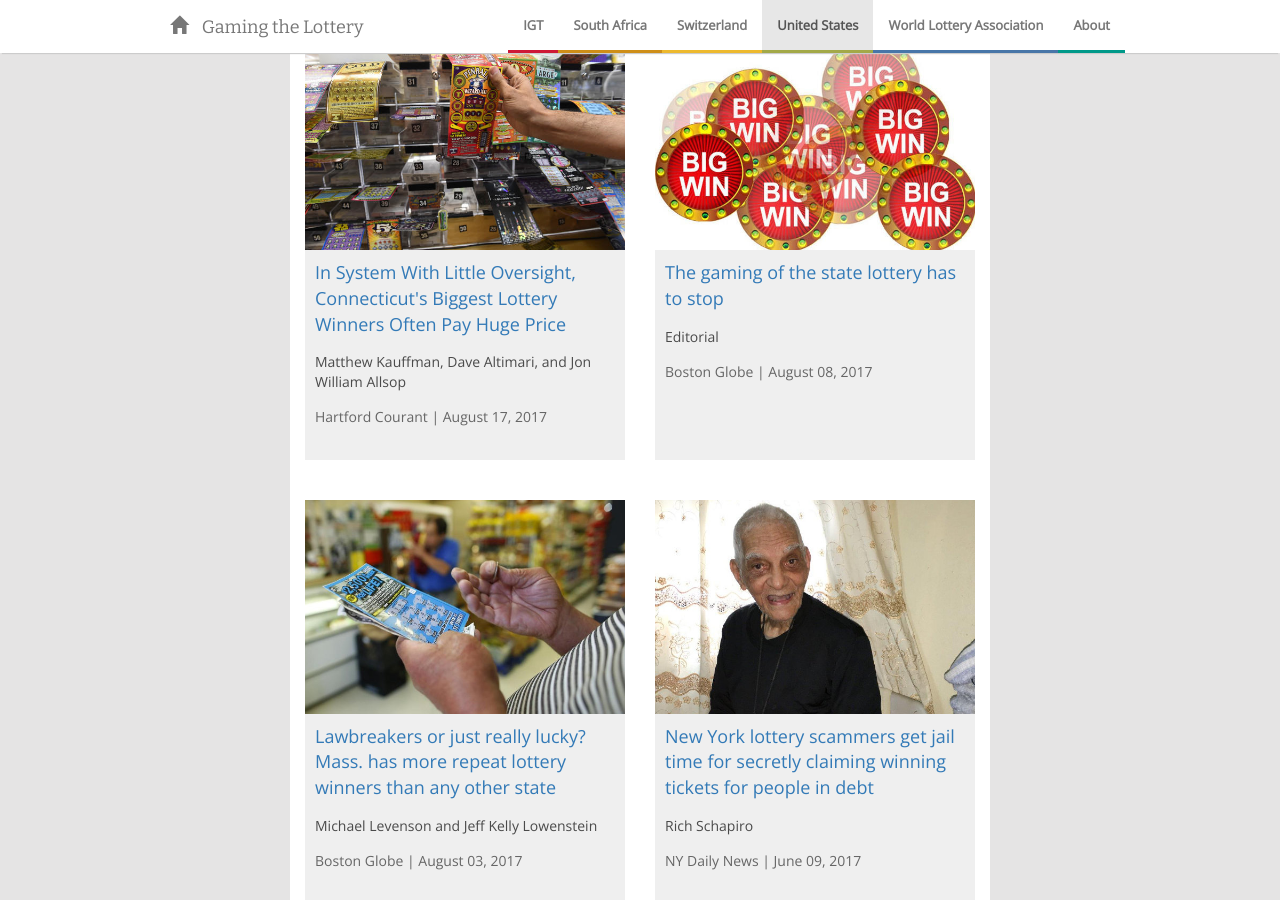
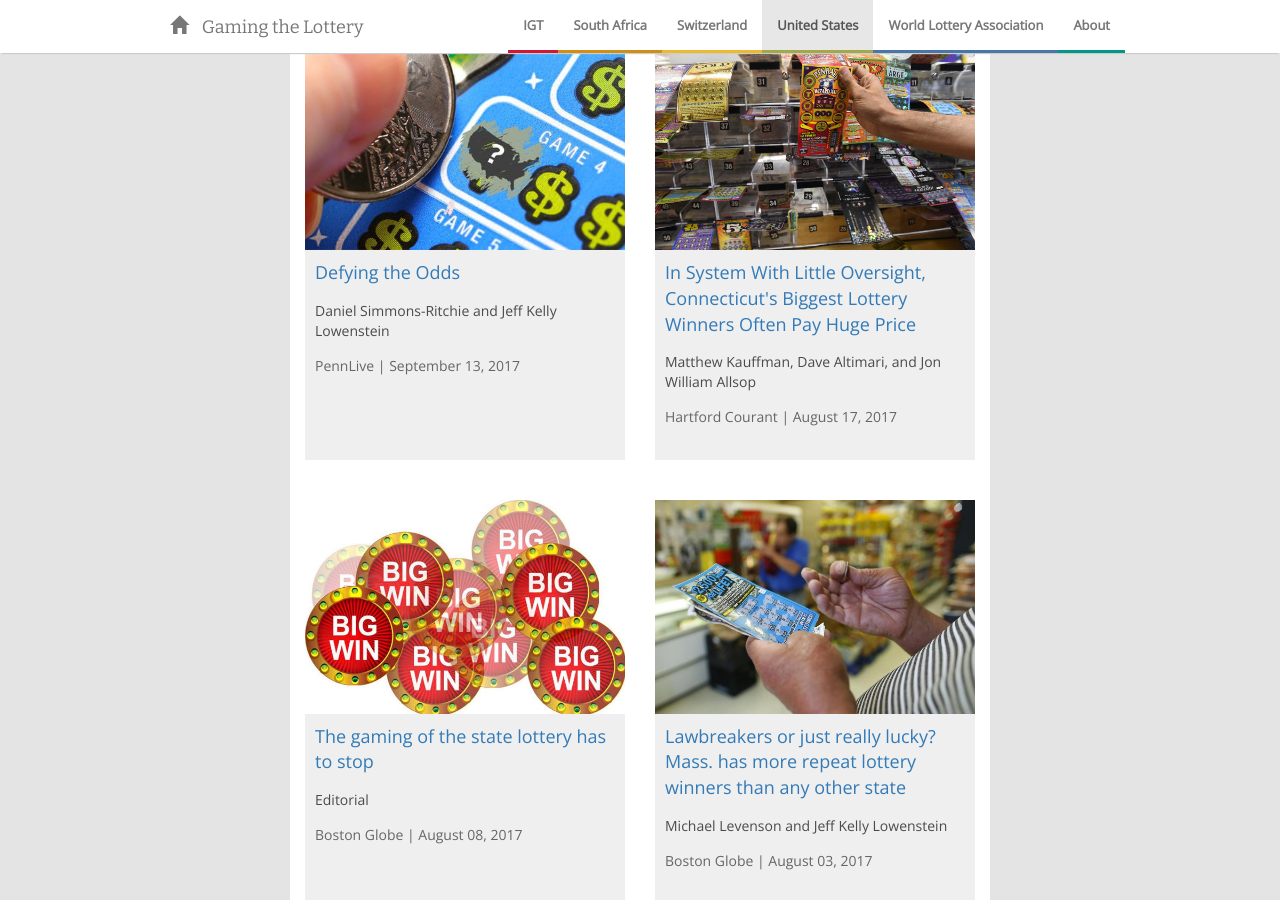
Before and after one commit to rbjoseph/lottery-project, a Jekyll site: the page built from _stories/united-states.md, in a window 1280 px wide and 900 px high, scrolled down 404 px. Built offline with Jekyll 4.4.1, drawn with Linux system fonts in a browser that asks for light colours; nearby versions of some CDN libraries.

Commit message:
feedback

```diff
--- a/_stories/united-states.md
+++ b/_stories/united-states.md
@@ -3,6 +3,12 @@ layout: story
 name: united-states
 title: United States
 links:
+- title: Defying the Odds
+  author: Daniel Simmons-Ritchie and Jeff Kelly Lowenstein
+  date: 2017-09-13
+  url: http://www.pennlive.com/watchdog/page/defying_the_odds.html
+  image: pennlive.jpg
+  paper: PennLive
 - title: In System With Little Oversight, Connecticut's Biggest Lottery Winners Often Pay Huge Price
   author: Matthew Kauffman, Dave Altimari, and Jon William Allsop
   date: 2017-08-17
```
Also changed, not shown: img/stories/pennlive.jpg (added).
